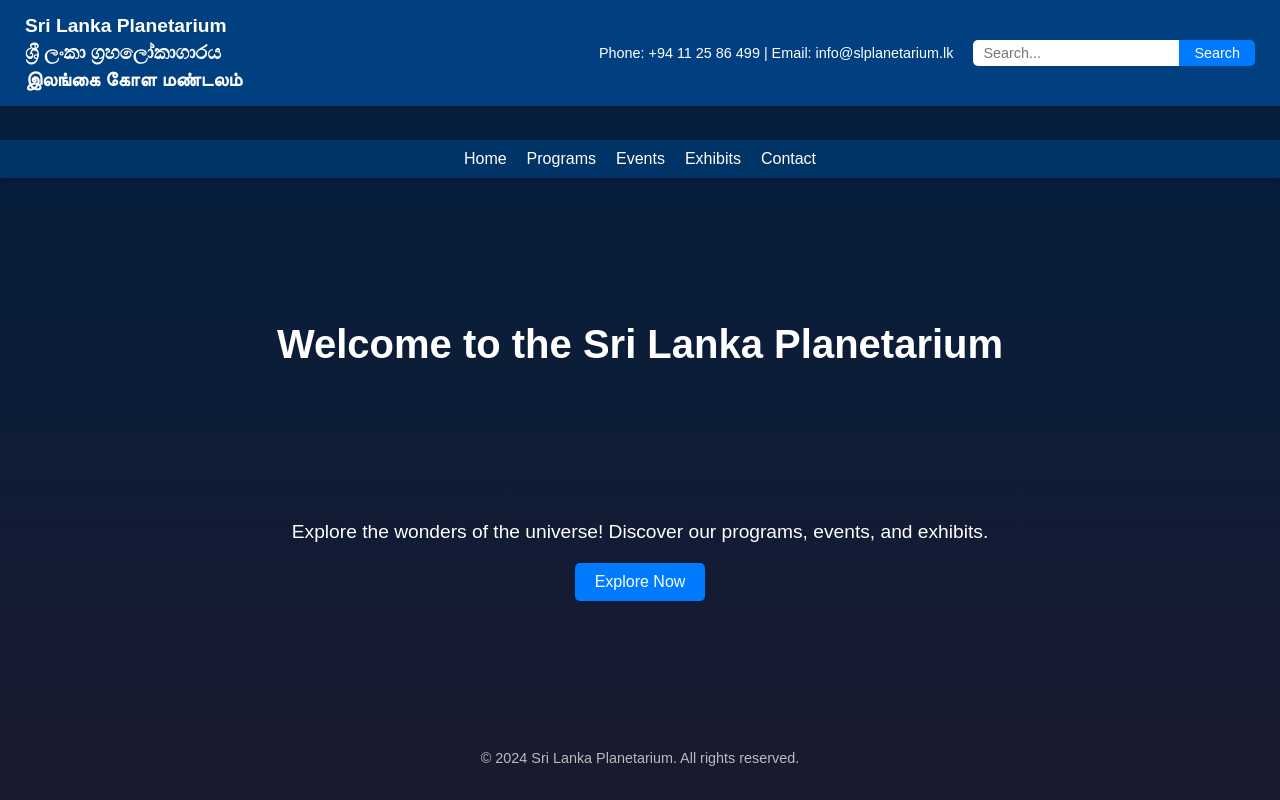
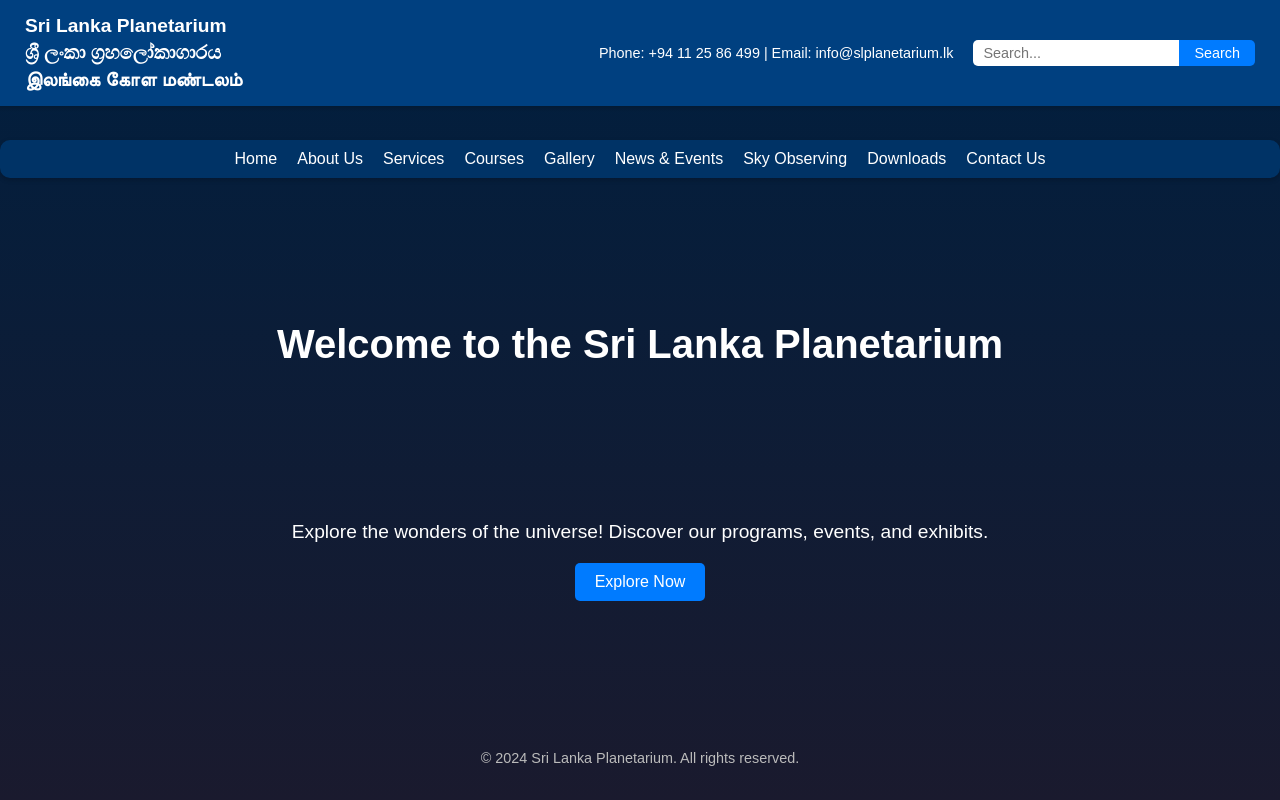
Before and after one commit to IT21161674/sri-lanka-planetarium, a React (Create React App) app: page /english in a window 1280 px wide. Shown: the top 800 px of the page. Built offline with nearby package versions, Linux system fonts and the light colour scheme.

Commit message:
new lables added to the nav bar

```diff
--- a/src/components/MainPageEnglish.js
+++ b/src/components/MainPageEnglish.js
@@ -27,10 +27,14 @@
       <nav className="nav-bar">
         <ul>
           <li><a href="#home">Home</a></li>
-          <li><a href="#programs">Programs</a></li>
-          <li><a href="#events">Events</a></li>
-          <li><a href="#exhibits">Exhibits</a></li>
-          <li><a href="#contact">Contact</a></li>
+          <li><a href="#programs">About Us</a></li>
+          <li><a href="#events">Services</a></li>
+          <li><a href="#exhibits">Courses</a></li>
+          <li><a href="#contact">Gallery</a></li>
+          <li><a href="#contact">News & Events</a></li>
+          <li><a href="#contact">Sky Observing</a></li>
+          <li><a href="#contact">Downloads</a></li>
+          <li><a href="#contact">Contact Us</a></li>
         </ul>
       </nav>
       <header className="main-header">
--- a/src/styles/MainPage.css
+++ b/src/styles/MainPage.css
@@ -141,6 +141,7 @@
   padding: 10px 0;
   box-shadow: 0 2px 5px rgba(0, 0, 0, 0.2);
   margin-top: -80px; /* Ensure no extra space above */
+  border-radius: 10px;
 }
 
 .nav-bar ul {
```
